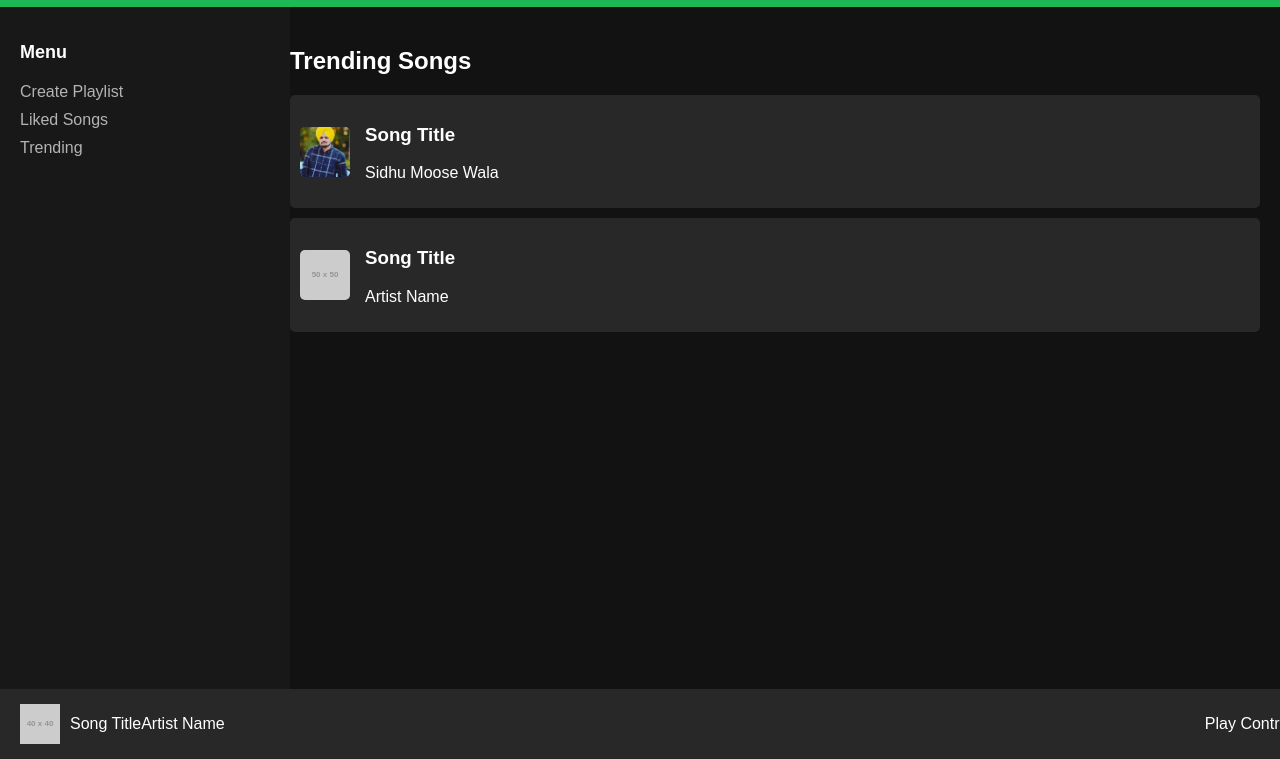
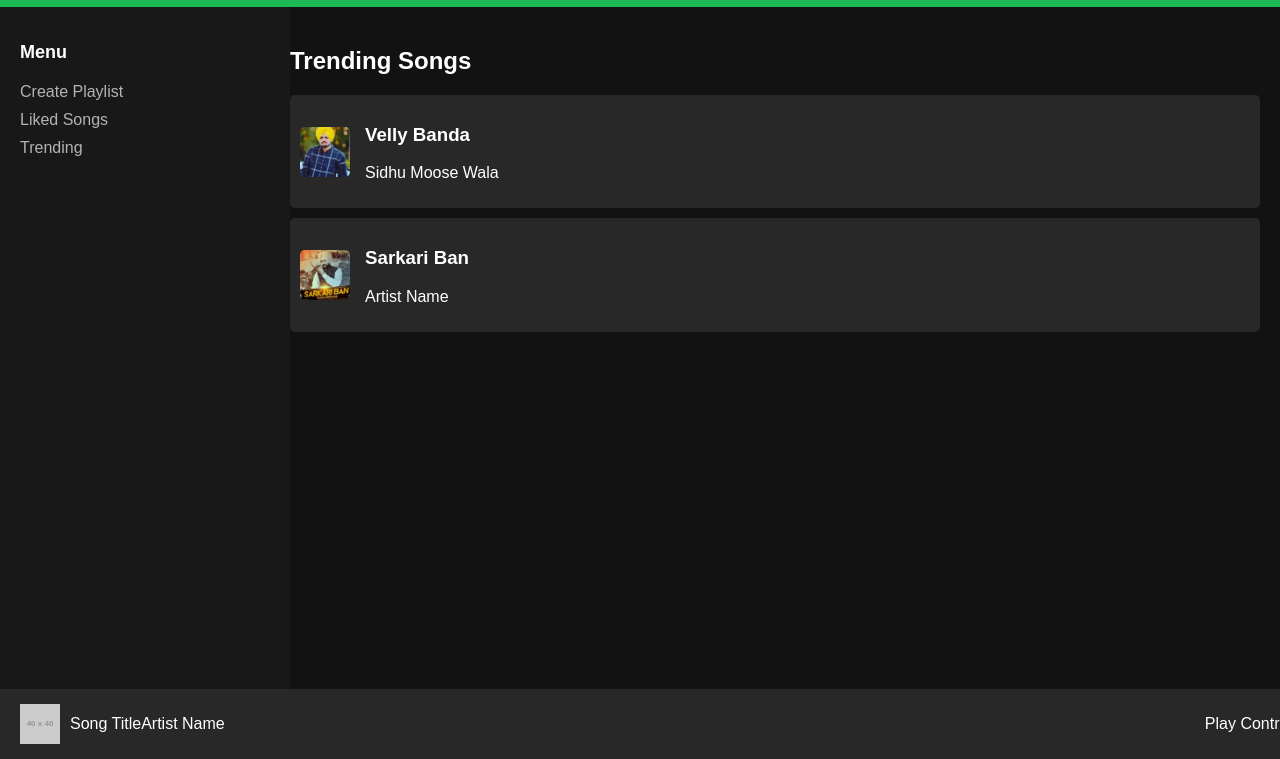
Before and after one commit to ishanwalia7579/Demo-Spotify, a plain HTML site: page index.html in a window 1280 px wide. Shown: the part 41-800 px from the top of the page. Drawn offline with Linux system fonts and the light colour scheme; placeholder pictures from the web are drawn by us.

Commit message:
Update index.html

```diff
--- a/index.html
+++ b/index.html
@@ -30,14 +30,14 @@
         <div class="song">
             <img src="SIDHU.jpg" alt="Song Cover">
             <div>
-                <h3>Song Title</h3>
+                <h3>Velly Banda</h3>
                 <p>Sidhu Moose Wala</p>
             </div>
         </div>
         <div class="song">
-            <img src="https://via.placeholder.com/50" alt="Song Cover">
+            <img src="kamal.jpg" alt="Song Cover">
             <div>
-                <h3>Song Title</h3>
+                <h3>Sarkari Ban</h3>
                 <p>Artist Name</p>
             </div>
         </div>
```
